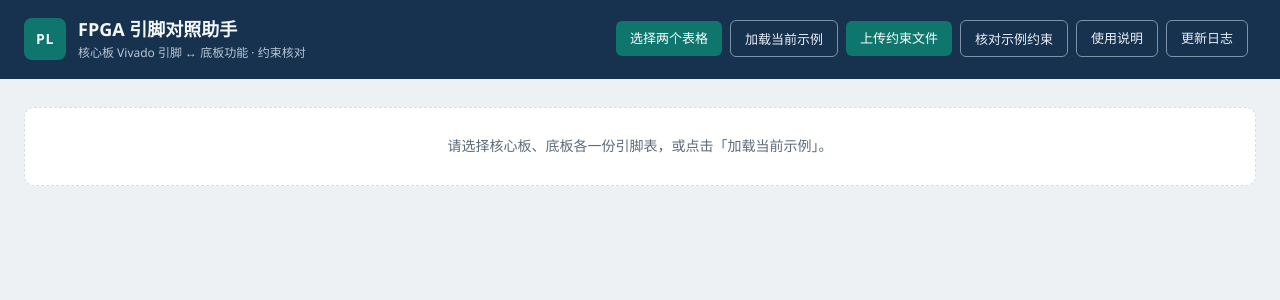
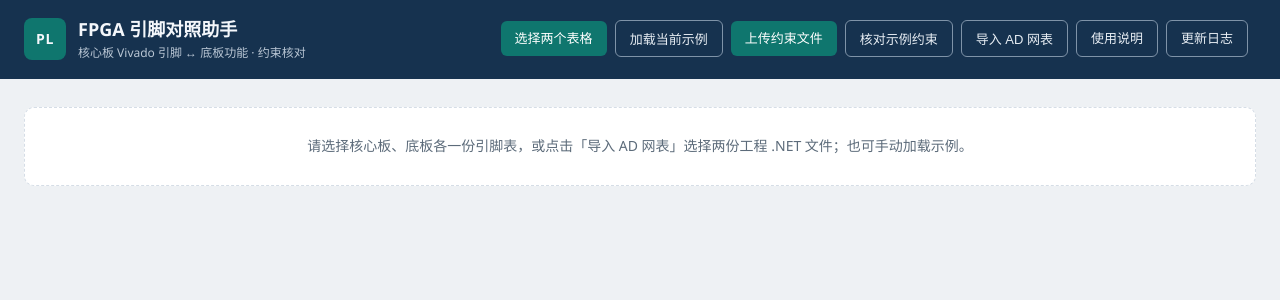
Before and after one commit to alen9966/fpga-pin-helper, a Flask app: page / in a window 1280 px wide. Shown: the top 300 px of the page. Run offline with Flask 3, Linux system fonts and the light colour scheme; some libraries are stand-ins or nearby versions.

Commit message:
Import AD Protel netlists and trace board connector connections

```diff
--- a/index.html
+++ b/index.html
@@ -26,12 +26,29 @@
         <input id="xdcInput" type="file" accept=".xdc,.txt,.XDC" hidden />
       </label>
       <button id="sampleXdcBtn" class="btn ghost" type="button">核对示例约束</button>
+      <button id="netlistToggle" class="btn ghost" type="button">导入 AD 网表</button>
       <a class="btn ghost" href="使用说明.html">使用说明</a>
       <a class="btn ghost" href="CHANGELOG.md" target="_blank" rel="noopener">更新日志</a>
       <span id="fileStatus" class="status"></span>
     </div>
   </header>
 
+  <section class="toolbar hidden" id="netlistPanel">
+    <p>从 AD 导出 Protel 格式的工程网表，分别选择核心板和底板。连接器按同名管脚对接（A1 → A1、J1 → J1）。</p>
+    <div class="file-bar">
+      <label class="btn file-btn">选择核心板 .NET<input id="coreNetInput" type="file" accept=".net" hidden /></label>
+      <span id="coreNetStatus" class="status">未选择</span>
+      <label class="btn file-btn">选择底板 .NET<input id="baseNetInput" type="file" accept=".net" hidden /></label>
+      <span id="baseNetStatus" class="status">未选择</span>
+    </div>
+    <div class="file-bar">
+      <label>核心板 FPGA <select id="netFpga"></select></label>
+      <label>核心板连接器 <select id="netCoreConnector"></select></label>
+      <label>底板对应接口 <select id="netBaseConnector"></select></label>
+      <button id="matchNetlists" class="btn" type="button" disabled>按同名脚生成连接表</button>
+    </div>
+    <p class="hint">位号会自动推荐，请核实后生成。仅追踪同一网络的直接连接，不穿过电阻、电容或芯片；网表不含 IO 名称、BANK 或未连接焊盘。共享网络合并到「核心板其他」。约束核对只按常规数字 GPIO 网络标签核对连接，不能验证引脚类型或电压。</p>
+  </section>
   <section class="toolbar hidden" id="toolbar">
     <div class="detect" id="detectLine"></div>
     <div class="search-row">
@@ -48,10 +65,11 @@
       </div>
     </div>
     <div class="stats" id="statsLine"></div>
+    <button id="downloadConnections" class="btn ghost" type="button">下载连接表 CSV</button>
   </section>
 
   <main>
-    <p id="emptyHint" class="hint">请选择核心板、底板各一份引脚表，或点击「加载当前示例」。</p>
+    <p id="emptyHint" class="hint">请选择核心板、底板各一份引脚表，或点击「导入 AD 网表」选择两份工程 .NET 文件；也可手动加载示例。</p>
     <p id="errorBox" class="error hidden"></p>
     <div id="tableWrap" class="table-wrap hidden">
       <table>
@@ -64,6 +82,7 @@
             <th>连接器脚</th>
             <th>核心板丝印</th>
             <th>类别</th>
+            <th>同网器件管脚 / 附加信息</th>
           </tr>
         </thead>
         <tbody id="tbody"></tbody>
@@ -93,6 +112,7 @@
   <script src="static/xlsx.full.min.js"></script>
   <script src="static/matcher.js"></script>
   <script src="static/xdc-review.js"></script>
+  <script src="static/netlist.js"></script>
   <script src="static/app.js"></script>
 </body>
 </html>
--- a/static/app.js
+++ b/static/app.js
@@ -148,9 +148,10 @@ function render() {
         <td class="pin" data-copy="${escapeHtml(row.package_pin)}">${highlight(row.package_pin, tokens)}</td>
         <td class="io" data-copy="${escapeHtml(row.io_name)}">${highlight(row.io_name, tokens)}</td>
         <td>${highlight(row.bank ? "BANK" + row.bank : "", tokens)}</td>
-        <td>${highlight(row.connector_pin, tokens)}</td>
+        <td title="${escapeHtml(row.connector_pin || "")}">${highlight((row.connector_pin || "").slice(0, 160), tokens)}${(row.connector_pin || "").length > 160 ? "…" : ""}</td>
         <td>${highlight(row.core_silk, tokens)}</td>
         <td><span class="tag ${row.category}">${cat}</span></td>
+        <td title="${escapeHtml(row.base_endpoints || row.extra || "")}">${highlight((row.base_endpoints || row.extra || "").slice(0, 160), tokens)}${(row.base_endpoints || row.extra || "").length > 160 ? "…" : ""}</td>
       </tr>`;
     })
     .join("");
@@ -168,7 +169,8 @@ function render() {
 
   const d = report.detected;
   detectLine.textContent = `已识别：核心板「${report.core_file}」· 底板「${report.base_file}」` +
-    (d?.guessed ? "（按 IO 数量推断）" : "");
+    (report.netlist_mode ? ` · ${d.fpga} → ${d.connector} ↔ ${d.baseConnector}（同名脚）` : d?.guessed ? "（按 IO 数量推断）" : "");
+  if (report.netlist_mode) statsLine.textContent = `直接连接 ${s.matched} 条　未接到底板 ${s.unrouted} 条　底板其他 ${s.base_other} 条　共享网络 ${s.fpga_other} 条　核心板 FPGA 已入网焊盘 ${s.core_pins} 个`;
   } catch (err) {
     showError("界面渲染失败：" + (err && err.message ? err.message : err));
   }
@@ -180,6 +182,8 @@ function acceptReport(data) {
     return;
   }
   report = data;
+  review = null;
+  reviewWrap.classList.add("hidden");
   selectedBanks.clear();
   selectedScopes = new Set(["matched"]);
   searchInput.value = "";
@@ -187,7 +191,7 @@ function acceptReport(data) {
   emptyHint.classList.add("hidden");
   toolbar.classList.remove("hidden");
   tableWrap.classList.remove("hidden");
-  fileStatus.textContent = `${data.stats.matched} 条 PL 已连接`;
+  fileStatus.textContent = `${data.stats.matched} 条${data.netlist_mode ? "直接连接" : " PL 已连接"}`;
   render();
 }
 
@@ -365,3 +369,72 @@ downloadXdcBtn.addEventListener("click", () => {
   a.click();
   URL.revokeObjectURL(url);
 });
+
+const loadedNetlists = { core: null, base: null };
+const netFpga = document.getElementById("netFpga");
+const netCoreConnector = document.getElementById("netCoreConnector");
+const netBaseConnector = document.getElementById("netBaseConnector");
+const matchNetlistsBtn = document.getElementById("matchNetlists");
+document.getElementById("netlistToggle").addEventListener("click", () => {
+  document.getElementById("netlistPanel").classList.toggle("hidden");
+});
+
+function fillNetlistSelect(select, netlist) {
+  select.replaceChildren();
+  for (const component of netlist.components.values()) {
+    const option = document.createElement("option");
+    option.value = component.ref;
+    option.textContent = `${component.ref} · ${component.value} (${netlistPins(netlist, component.ref).length} 脚)`;
+    select.appendChild(option);
+  }
+}
+
+for (const side of ["core", "base"]) {
+  const input = document.getElementById(side + "NetInput");
+  const status = document.getElementById(side + "NetStatus");
+  input.addEventListener("change", async () => {
+    const file = input.files?.[0];
+    if (!file) return;
+    loadedNetlists[side] = null;
+    matchNetlistsBtn.disabled = true;
+    status.textContent = "正在解析…";
+    try {
+      const netlist = parseProtelNetlist(decodeNetlist(await file.arrayBuffer()), file.name);
+      loadedNetlists[side] = netlist;
+      status.textContent = `${file.name} · ${netlist.components.size} 个器件 / ${netlist.nets.length} 个网络`;
+      if (netlist.warnings.length) status.textContent += "；注意：" + [...new Set(netlist.warnings)].join("；");
+      if (side === "core") {
+        fillNetlistSelect(netFpga, netlist);
+        fillNetlistSelect(netCoreConnector, netlist);
+      } else fillNetlistSelect(netBaseConnector, netlist);
+      if (loadedNetlists.core && loadedNetlists.base) {
+        const suggestion = suggestNetlistRefs(loadedNetlists.core, loadedNetlists.base);
+        netFpga.value = suggestion.fpga;
+        netCoreConnector.value = suggestion.connector;
+        netBaseConnector.value = suggestion.baseConnector;
+        matchNetlistsBtn.disabled = false;
+      }
+      showError("");
+    } catch (err) {
+      status.textContent = "解析失败，请重新选择";
+      showError("网表解析失败：" + err.message);
+    } finally { input.value = ""; }
+  });
+}
+
+matchNetlistsBtn.addEventListener("click", () => {
+  try {
+    acceptReport(analyzeNetlists(loadedNetlists.core, loadedNetlists.base, netFpga.value, netCoreConnector.value, netBaseConnector.value));
+  } catch (err) { showError("连接表生成失败：" + err.message); }
+});
+
+document.getElementById("downloadConnections").addEventListener("click", () => {
+  if (!report) return;
+  const rows = [["类别", "底板功能", "PACKAGE_PIN", "IO 名称", "BANK", "连接器脚", "核心板网络/丝印", "核心板器件脚", "同网器件管脚"]];
+  for (const row of allRows()) rows.push([CATEGORY_LABEL[row.category] || row.category, row.function, row.package_pin, row.io_name, row.bank, row.connector_pin, row.core_silk, row.core_node || "", row.base_endpoints || row.extra]);
+  const csv = rows.map(row => row.map(value => '"' + String(value || "").replaceAll('"', '""') + '"').join(",")).join("\r\n");
+  const url = URL.createObjectURL(new Blob(["\uFEFF" + csv], { type: "text/csv;charset=utf-8" }));
+  const a = document.createElement("a");
+  a.href = url; a.download = "引脚连接表.csv"; a.click();
+  URL.revokeObjectURL(url);
+});
--- /dev/null
+++ b/static/netlist.js
@@ -0,0 +1,123 @@
+// Protel netlists carry electrical connectivity, not FPGA pin capabilities.
+function decodeNetlist(buffer) {
+  try { return new TextDecoder("utf-8", { fatal: true }).decode(buffer); }
+  catch { return new TextDecoder("gb18030").decode(buffer); }
+}
+
+function parseProtelNetlist(text, filename) {
+  const components = new Map();
+  const nets = [];
+  const byNode = new Map();
+  const warnings = [];
+  const ambiguousNodes = new Set();
+  const ambiguousComponents = new Set();
+  let kind = null, block = [];
+  for (const raw of text.replace(/^\uFEFF/, "").split(/\r\n|\n|\r/)) {
+    const line = raw.trim();
+    if (line === "[" || line === "(") {
+      if (kind) throw new Error("网表块未闭合");
+      kind = line; block = [];
+    } else if (line === "]" || line === ")") {
+      if ((kind === "[" && line !== "]") || (kind === "(" && line !== ")") || !kind) throw new Error("网表块格式错误");
+      if (kind === "[") {
+        if (!block[0]) throw new Error("器件位号为空");
+        const component = { ref: block[0], footprint: block[1] || "", value: block[2] || "" };
+        const previous = components.get(component.ref);
+        if (previous && (previous.footprint !== component.footprint || previous.value !== component.value)) {
+          ambiguousComponents.add(component.ref);
+          warnings.push(`器件 ${component.ref} 重复定义且参数不同，请在 AD 中检查位号`);
+          previous.value += " / " + component.value;
+        } else components.set(component.ref, component);
+      } else {
+        if (!block[0]) throw new Error("网络名为空");
+        const net = { name: block[0], nodes: block.slice(1).filter(Boolean) };
+        for (const node of net.nodes) {
+          if (byNode.has(node) || ambiguousNodes.has(node)) {
+            ambiguousNodes.add(node);
+            byNode.delete(node);
+            warnings.push(`管脚 ${node} 出现在多个网络中，不参与跨板匹配`);
+          } else byNode.set(node, net);
+        }
+        nets.push(net);
+      }
+      kind = null;
+    } else if (kind) block.push(line);
+    else if (line) throw new Error("请选择 AD 导出的 Protel 格式 .NET 网表");
+  }
+  if (kind || !components.size || !nets.length) throw new Error("网表不完整或不是 Protel 格式");
+  return { filename, components, nets, byNode, warnings, ambiguousNodes, ambiguousComponents };
+}
+
+function netlistPins(netlist, ref) {
+  const prefix = ref + "-";
+  return [...netlist.byNode.keys()].filter(n => n.startsWith(prefix)).map(n => n.slice(prefix.length));
+}
+
+function suggestNetlistRefs(core, base) {
+  const ranked = [...core.components.keys()].map(ref => ({ ref, count: netlistPins(core, ref).filter(p => /^[A-Z]+\d+$/i.test(p)).length })).sort((a, b) => b.count - a.count);
+  const fpga = ranked[0]?.ref || "";
+  const connectors = [...core.components.keys()].filter(r => /^(J|P|CN)\d/i.test(r)).sort((a, b) => netlistPins(core, b).length - netlistPins(core, a).length);
+  const connector = connectors[0] || "";
+  const corePins = new Set(netlistPins(core, connector));
+  const baseCandidates = [...base.components.keys()].map(ref => ({ ref, overlap: netlistPins(base, ref).filter(p => corePins.has(p)).length })).sort((a, b) => b.overlap - a.overlap);
+  return { fpga, connector, baseConnector: baseCandidates[0]?.ref || "" };
+}
+
+function analyzeNetlists(core, base, fpga, connector, baseConnector) {
+  if (!core.components.has(fpga) || !core.components.has(connector) || !base.components.has(baseConnector)) throw new Error("请选择有效的 FPGA 和连接器位号");
+  if (fpga === connector) throw new Error("FPGA 和核心板连接器不能是同一个器件");
+  if (core.ambiguousComponents.has(fpga) || core.ambiguousComponents.has(connector) || base.ambiguousComponents.has(baseConnector)) throw new Error("所选 FPGA / 连接器存在重复位号，请先修正网表");
+  const matched = [], unrouted = [], baseOther = [], shared = [];
+  const usedBase = new Set();
+  const prefix = fpga + "-", connPrefix = connector + "-";
+  for (const net of core.nets) {
+    const fpgaNodes = net.nodes.filter(n => n.startsWith(prefix) && !core.ambiguousNodes.has(n));
+    const connNodes = net.nodes.filter(n => n.startsWith(connPrefix) && !core.ambiguousNodes.has(n));
+    if (fpgaNodes.length > 1) {
+      const links = connNodes.map(n => {
+        const baseNode = baseConnector + "-" + n.slice(connPrefix.length);
+        const baseNet = base.byNode.get(baseNode);
+        if (baseNet) usedBase.add(baseNode);
+        return baseNet ? `${n} ↔ ${baseNode} (${baseNet.name})` : n;
+      });
+      const row = makeRow({ category: "fpga_other", function: net.name, core_silk: net.name,
+        connector_pin: links.join(" · "), extra: fpgaNodes.concat(net.nodes.filter(n => !n.startsWith(prefix) && !n.startsWith(connPrefix))).join(" · ") });
+      row.review_eligible = false;
+      row.base_endpoints = [...new Set(connNodes.flatMap(n => base.byNode.get(baseConnector + "-" + n.slice(connPrefix.length))?.nodes || []))].join(" · ");
+      row.core_node = fpgaNodes.join(" · ");
+      shared.push(row);
+      continue;
+    }
+    for (const node of fpgaNodes) {
+      let connected = false;
+      for (const connNode of connNodes) {
+        const pin = connNode.slice(connPrefix.length);
+        const baseNode = baseConnector + "-" + pin;
+        const baseNet = base.byNode.get(baseNode);
+        if (!baseNet) continue;
+        connected = true; usedBase.add(baseNode);
+        const endpoints = baseNet.nodes.filter(n => !n.startsWith(baseConnector + "-"));
+        const row = makeRow({ category: "matched", function: baseNet.name, package_pin: node.slice(prefix.length),
+          connector_pin: `${connNode} ↔ ${baseNode}`, core_silk: net.name, extra: endpoints.join(" · ") });
+        row.core_node = node;
+        row.base_endpoints = endpoints.join(" · ");
+        // Only conventional numbered GPIO net labels are eligible for PACKAGE_PIN review.
+        // Netlists alone cannot establish IO names, banks, supplies, PS, or MGT capabilities.
+        row.review_eligible = /^\d+_\d+(?:_(?:MRC|SRC|MRCC|SRCC))?(?:_[PN])?$/i.test(net.name);
+        matched.push(row);
+      }
+      if (!connected) unrouted.push(makeRow({ category: "unrouted", function: net.name, package_pin: node.slice(prefix.length), core_silk: net.name, extra: net.nodes.filter(n => n !== node).join(" · ") }));
+    }
+  }
+  for (const pin of netlistPins(base, baseConnector)) {
+    const node = baseConnector + "-" + pin;
+    if (usedBase.has(node)) continue;
+    const net = base.byNode.get(node);
+    baseOther.push(makeRow({ category: "base_other", function: net.name, connector_pin: node, extra: net.nodes.filter(n => n !== node).join(" · ") }));
+  }
+  if (!matched.length) throw new Error("所选器件之间没有同名连接器脚可匹配，请检查位号和连接器对接方式");
+  return { matched, unrouted, base_other: baseOther, fpga_other: shared, ps: [], banks: [],
+    stats: { matched: matched.length, unrouted: unrouted.length, base_other: baseOther.length, fpga_other: shared.length, ps: 0, core_pins: netlistPins(core, fpga).length, base_pins: netlistPins(base, baseConnector).length },
+    core_file: core.filename, base_file: base.filename, netlist_mode: true,
+    detected: { guessed: false, fpga, connector, baseConnector } };
+}
--- a/static/style.css
+++ b/static/style.css
@@ -196,6 +196,8 @@ a.btn { text-decoration: none; display: inline-block; }
 .help .extra { color: #9a3412; font-weight: 650; }
 
 .hidden { display: none !important; }
+#netlistPanel .file-bar { margin: 12px 0; }
+#netlistPanel select { max-width: 240px; padding: 6px; }
 .toast {
   position: fixed; bottom: 18px; right: 18px;
   background: var(--navy); color: white;
--- a/static/xdc-review.js
+++ b/static/xdc-review.js
@@ -125,6 +125,7 @@ function reviewXdc(text, report) {
   const byPin = {};
   const allPins = new Set();
   for (const row of report.matched || []) {
+    if (row.review_eligible === false) continue;
     const pin = String(row.package_pin || "").toUpperCase();
     if (pin) {
       byPin[pin] = row;
@@ -183,7 +184,7 @@ function reviewXdc(text, report) {
       note = `${pin} 在核心板封装上，但未接到本底板连接器`;
     } else {
       status = STATUS_EXTRA;
-      note = `核心板封装上无 PACKAGE_PIN ${pin}`;
+      note = report.netlist_mode ? `${pin} 不在本次网表可核对的 GPIO 连接中；网表不含未连接焊盘及完整引脚类型，需查引脚表` : `核心板封装上无 PACKAGE_PIN ${pin}`;
     }
     if (!seenPins[pin]) seenPins[pin] = lineno;
     counts[status] += 1;
@@ -197,6 +198,7 @@ function reviewXdc(text, report) {
 
   const missing = [];
   for (const row of report.matched || []) {
+    if (row.review_eligible === false) continue;
     const pin = String(row.package_pin || "").toUpperCase();
     const func = row.function || "";
     if (pin && !usedBoardPins.has(pin) && func && !func.toUpperCase().startsWith("NET")) {
```
Also changed, not shown: templates/index.html (+28 -4 lines), tests/netlist.test.cjs (added, +36 -0 lines), 使用说明.html (+10 -1 lines), CHANGELOG.md, README.md.
